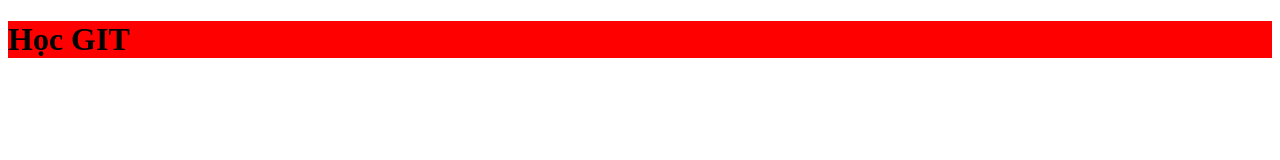
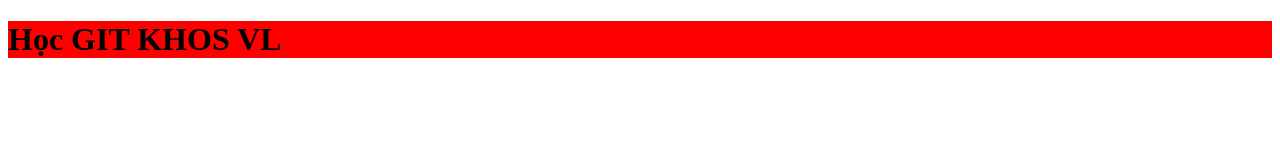
Before and after one commit to C2110h1bro/session01, a plain HTML site: page index.html in a window 1280 px wide. Drawn offline with Linux system fonts and the light colour scheme.

Commit message:
Update index.html
haha

```diff
--- a/index.html
+++ b/index.html
@@ -10,7 +10,7 @@
 </head>
 
 <body>
-    <h1>Học GIT</h1>
+    <h1>Học GIT KHOS VL</h1>
 </body>
 
 </html>
```
